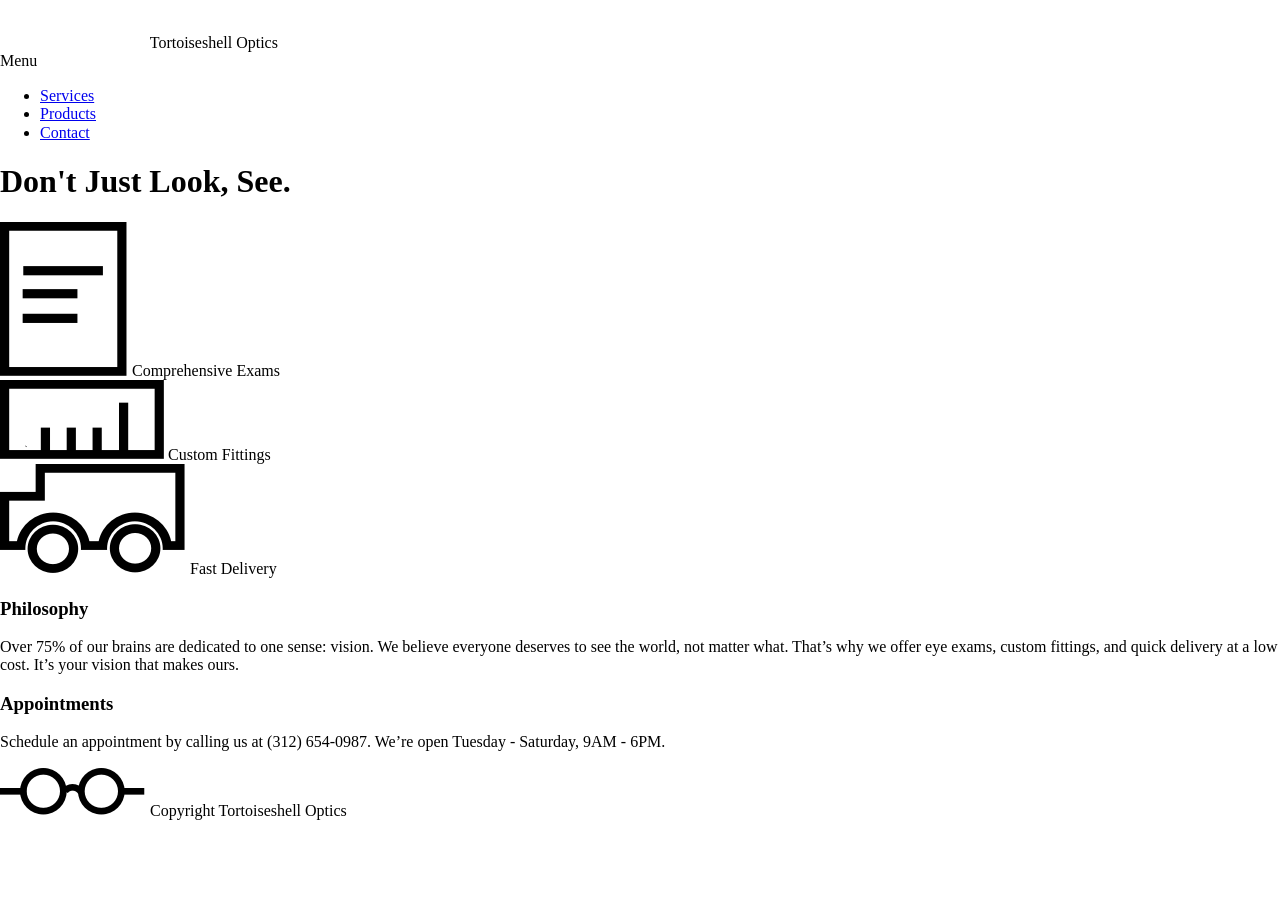
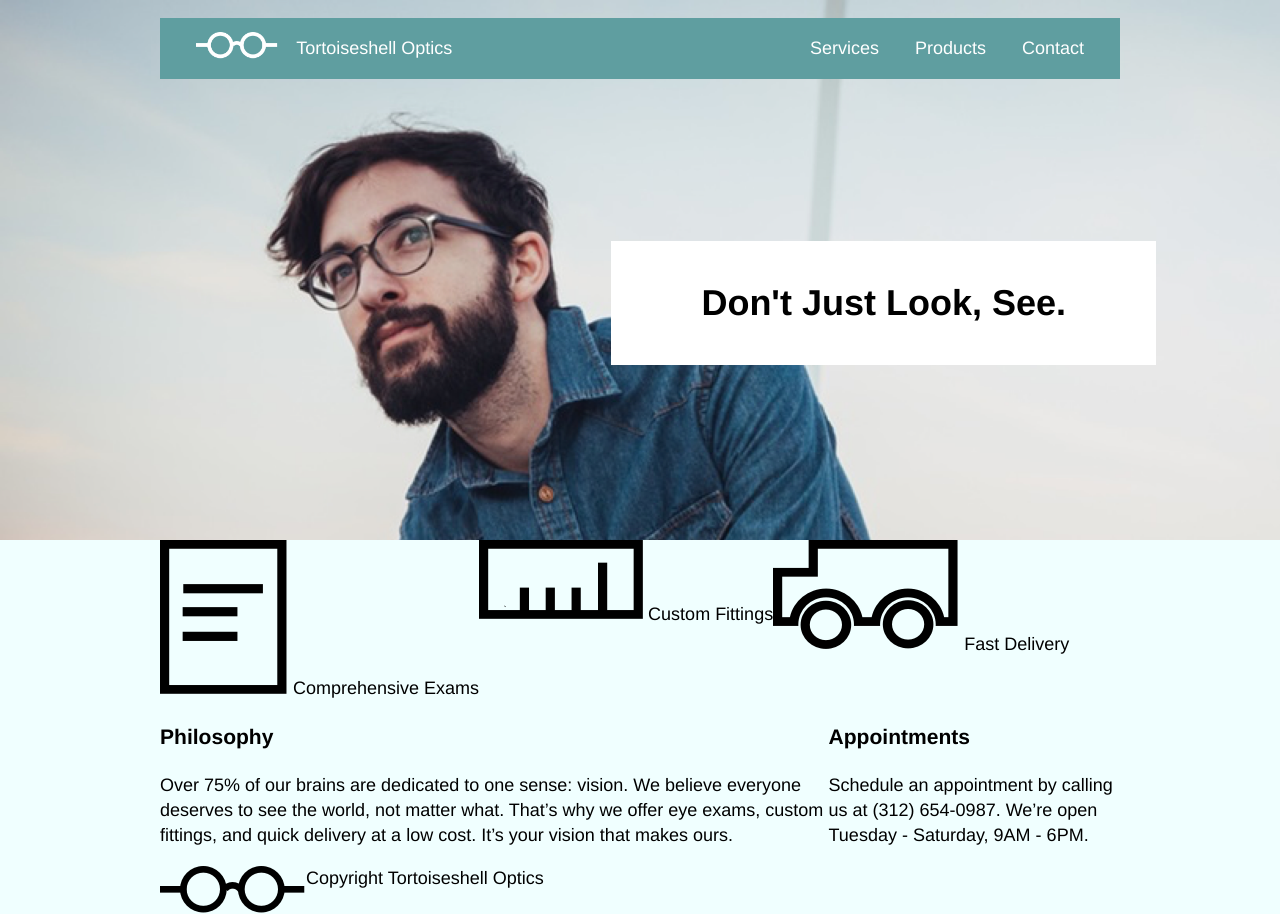
Before and after one commit to PascalB90/tortoise-shell-optics, a plain HTML site: page index.html in a window 1280 px wide. Before the commit the page ends 820 px from the top, so only its background shows below. Drawn offline with Linux system fonts and the light colour scheme.

Commit message:
add header css and fix some issue in html

```diff
--- a/index.html
+++ b/index.html
@@ -17,8 +17,8 @@
         <header>
             <!-- begin brand section -->
             <div class="topbar container">
-                <div class="flex-container">
-                    <span class="brand"><img src="./resources/img/logo-white.png" alt="white glasses"></span>
+                <div class="flex-container brand">
+                    <span class="brand-logo"><img src="./resources/img/logo-white.png" alt="white glasses"></span>
                     <span>Tortoiseshell Optics</span>
                 </div><!-- end brand section -->
                 <!-- begin navigation -->
--- a/resources/css/style.css
+++ b/resources/css/style.css
@@ -0,0 +1,90 @@
+/* ----------------------------------- */
+/*                 INIT                */
+/* ----------------------------------- */
+
+    html {
+        font-size: 18px;
+        font-family: Helvetica, sans-serif;
+        line-height: 1.4;
+    }
+
+    body {
+        background-color: azure;
+    }
+
+    .container {
+        width: 960px;
+        margin: 0 auto;
+    }
+
+    .flex-container {
+        display: flex;
+    }
+
+/* ----------------------------------- */
+/*                HEADER               */
+/* ----------------------------------- */
+
+    header {
+        background-image: url("./../img/glasses-bg.png");
+        background-size: cover;
+        height: 30rem;
+    }
+
+    .topbar {
+        display: flex;
+        justify-content: space-between;
+        background-color: cadetblue;
+        color: white;
+        position: relative;
+        top: 1rem;
+        font-size: 1rem;
+        align-items: center;
+    }
+
+    .brand {
+        align-items: center;
+    }
+
+    .brand-logo img {
+        height: 1.5rem;
+        padding:0 1rem 0 2rem;
+    }
+
+    nav ul {
+        display: flex;
+        margin: 0;
+        align-items: center;
+    }
+
+    nav ul li  {
+        padding: 1rem 2rem 1rem 0;
+        list-style: none;
+    }
+
+    nav ul li a {
+        color: white;
+        text-decoration: none;
+    }
+
+    .mobile-nav {
+        display: none;
+    }
+
+    .message-box {
+        justify-content: flex-end;
+    }
+
+    .slogan {
+        margin-top: 10rem;
+        background-color: white;
+        display: inline-block;
+        margin-right: -2rem;
+    }
+
+    .slogan h1 {
+        padding: 1.5rem 5rem;
+        font-weight: bold;
+        line-height: 1.2rem;
+        font-size: 2rem;
+    }
```
